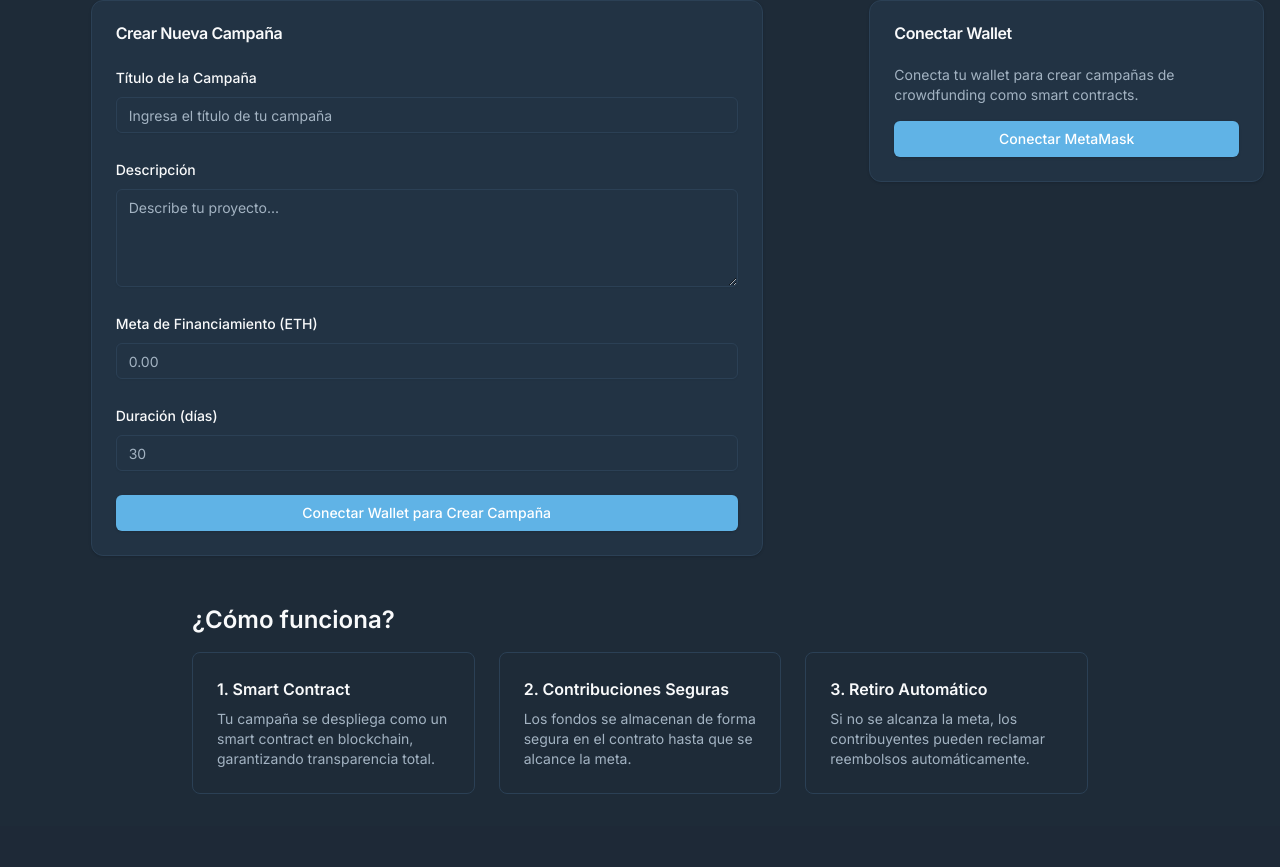
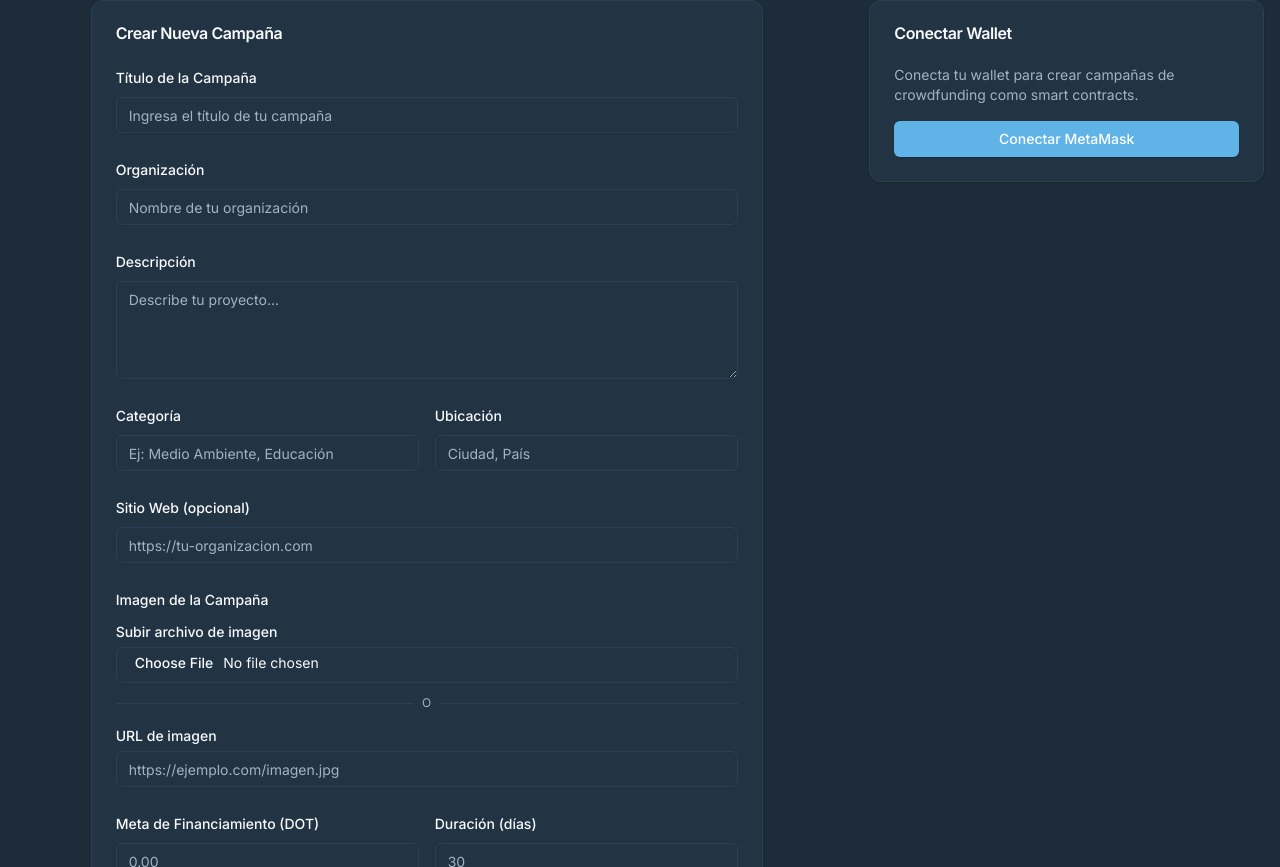
Before and after one commit to Tthenix/TrustblockNerdConf, a Next.js app: page /campaigns/create in a window 1280 px wide. Shown: the part 213-1080 px from the top of the page. Built offline with nearby package versions, Linux system fonts and the light colour scheme.

Commit message:
Enhance campaign management: integrate localStorage for campaign retrieval and add organization field in campaign creation form

```diff
--- a/app/campaigns/[id]/page.tsx
+++ b/app/campaigns/[id]/page.tsx
@@ -64,8 +64,10 @@ export default function CampaignDetailPage() {
   const campaignId = params?.id as string;
   const [campaign, setCampaign] = useState<Campaign | null>(null);
   const [isLoading, setIsLoading] = useState(true);
+  useEffect(() => {
+    // Obtener campañas del localStorage
+    const savedCampaigns = JSON.parse(localStorage.getItem("campaigns") || "[]");
 
-  useEffect(() => {
     // Datos de campañas (en una implementación real, estos vendrían de una API o blockchain)
     const campaignsData: Campaign[] = [
       {
@@ -359,12 +361,14 @@ export default function CampaignDetailPage() {
             to: "Imprenta Sostenible",
             status: "completed",
           }
-        ],
-      },
+        ],      },
       // Aquí irían las demás campañas...
     ];
 
-    const campaign = campaignsData.find((c) => c.id === campaignId) || campaignsData[0];
+    // Combinar campañas hardcodeadas con las guardadas en localStorage
+    const allCampaigns = [...savedCampaigns, ...campaignsData];
+
+    const campaign = allCampaigns.find((c) => c.id === campaignId) || campaignsData[0];
     setCampaign(campaign);
     setIsLoading(false);
   }, [campaignId]);
--- a/app/page.tsx
+++ b/app/page.tsx
@@ -1,6 +1,7 @@
 "use client";
 
 import Link from "next/link";
+import { useEffect, useState } from "react";
 import { Button } from "@/components/ui/button";
 import { ArrowRight, Shield, Users, Wallet, LineChart } from "lucide-react";
 import { HeroSection } from "@/components/hero-section";
@@ -8,7 +9,9 @@ import { FeatureCard } from "@/components/feature-card";
 import { CampaignCard } from "@/components/campaign-card";
 
 export default function Home() {
-  // Datos de ejemplo para campañas destacadas
+  const [allCampaigns, setAllCampaigns] = useState<any[]>([]);
+  const loadCampaigns = () => {
+    // Datos de ejemplo hardcodeados
     const featuredCampaigns = [
       {
         id: "0",
@@ -60,6 +63,41 @@ export default function Home() {
         image: "/img/campana/Educación Digital Inclusiva.jpg",
       },
     ];
+
+    // Obtener campañas del localStorage
+    const savedCampaigns = JSON.parse(localStorage.getItem("campaigns") || "[]");
+
+    // Combinar campañas guardadas primero (más recientes) con las hardcodeadas
+    const combinedCampaigns = [...savedCampaigns, ...featuredCampaigns];
+
+    // Tomar solo las primeras 6 para mostrar en el home
+    setAllCampaigns(combinedCampaigns.slice(0, 6));
+  };
+
+  useEffect(() => {
+    loadCampaigns();
+
+    // Escuchar cambios en localStorage para actualizar automáticamente
+    const handleStorageChange = (e: StorageEvent) => {
+      if (e.key === 'campaigns') {
+        loadCampaigns();
+      }
+    };
+
+    // Escuchar eventos de storage para cambios desde otras pestañas
+    window.addEventListener('storage', handleStorageChange);
+
+    // Escuchar evento customizado para cambios en la misma pestaña
+    const handleCustomStorageChange = () => {
+      loadCampaigns();
+    };
+    window.addEventListener('campaignsUpdated', handleCustomStorageChange);
+
+    return () => {
+      window.removeEventListener('storage', handleStorageChange);
+      window.removeEventListener('campaignsUpdated', handleCustomStorageChange);
+    };
+  }, []);
 
   return (
     <main className="flex min-h-screen flex-col">
@@ -114,9 +152,8 @@ export default function Home() {
                 Ver todas <ArrowRight className="h-4 w-4" />
               </Button>
             </Link>
-          </div>
-          <div className="grid grid-cols-1 md:grid-cols-2 lg:grid-cols-3 gap-8">
-            {featuredCampaigns.map((campaign) => (
+          </div>          <div className="grid grid-cols-1 md:grid-cols-2 lg:grid-cols-3 gap-8">
+            {allCampaigns.map((campaign) => (
               <CampaignCard key={campaign.id} campaign={campaign} />
             ))}
           </div>
--- a/components/campaigns/create-campaign-form.tsx
+++ b/components/campaigns/create-campaign-form.tsx
@@ -11,13 +11,30 @@ import { Label } from "@/components/ui/label";
 
 export function CreateCampaignForm() {
   const [title, setTitle] = useState("");
+  const [organization, setOrganization] = useState("");
   const [description, setDescription] = useState("");
   const [targetAmount, setTargetAmount] = useState("");
   const [duration, setDuration] = useState("");
+  const [category, setCategory] = useState("");
+  const [location, setLocation] = useState("");  const [website, setWebsite] = useState("");  const [image, setImage] = useState("");
+  const [imageFile, setImageFile] = useState<File | null>(null);
   const [isLoading, setIsLoading] = useState(false);
-
   const { createCampaign, isConnected } = useContracts();
   const { connectWallet, account } = useWeb3();
+  const handleImageFileChange = (e: React.ChangeEvent<HTMLInputElement>) => {
+    const file = e.target.files?.[0];
+    if (file) {
+      setImageFile(file);
+
+      // Convertir la imagen a base64 para almacenarla
+      const reader = new FileReader();
+      reader.onload = (e) => {
+        const base64String = e.target?.result as string;
+        setImage(base64String);
+      };
+      reader.readAsDataURL(file);
+    }
+  };
 
   const handleSubmit = async (e: React.FormEvent) => {
     e.preventDefault();
@@ -39,15 +56,79 @@ export function CreateCampaignForm() {
         description,
         targetAmount,
         parseInt(duration)
+      );      // Generar un id único para la campaña
+      const campaigns = JSON.parse(localStorage.getItem("campaigns") || "[]");
+      // Generar ID único considerando que las campañas hardcodeadas van del 0 al 9
+      const maxId = Math.max(
+        ...campaigns.map((c: any) => parseInt(c.id) || 0),
+        9 // Las campañas hardcodeadas usan IDs del 0-9
       );
+      const newId = (maxId + 1).toString();
 
-      alert(`¡Campaña creada exitosamente! 🎉\n\nHash de transacción: ${txHash}\n\nTu campaña ahora es un smart contract en la blockchain.`);
+      // Crear la campaña con todos los campos necesarios
+      const newCampaign = {
+        id: newId,
+        title,
+        organization: organization || "Organización Desconocida",
+        description,
+        raised: 0,
+        goal: Number(targetAmount),
+        backers: 0,
+        daysLeft: Number(duration),
+        image: image || "/api/placeholder/600/400", // Imagen proporcionada o por defecto
+        featured: false,
+        verified: false,
+        category: category || "Sin Categoría",
+        location: location || "Ubicación no especificada",
+        website: website || "",
+        txHash,
+        createdAt: new Date().toISOString(),
+        account,
+        rewards: [
+          {
+            id: "1",
+            title: "Certificado Digital",
+            description: "NFT que certifica tu contribución a la campaña",
+            minDonation: 10,
+            claimed: 0,
+          },
+          {
+            id: "2",
+            title: "Donante Destacado",
+            description: "Reconocimiento en el informe final de la campaña y certificado especial",
+            minDonation: 100,
+            claimed: 0,
+          },
+          {
+            id: "3",
+            title: "Patrocinador Oficial",
+            description: "Reconocimiento prominente, certificado especial y participación en el evento de cierre",
+            minDonation: 500,
+            claimed: 0,
+          },
+        ],
+        updates: [],
+        transactions: [],
+      };      campaigns.push(newCampaign);
+      localStorage.setItem("campaigns", JSON.stringify(campaigns));
 
-      // Limpiar formulario
+      // Disparar evento para actualizar la UI
+      window.dispatchEvent(new CustomEvent('campaignsUpdated'));
+
+      alert(`¡Campaña creada exitosamente! 🎉\n\nHash de transacción: ${txHash}\n\nTu campaña ahora es un smart contract en la blockchain.`);      // Limpiar formulario
       setTitle("");
+      setOrganization("");
       setDescription("");
       setTargetAmount("");
       setDuration("");
+      setCategory("");
+      setLocation("");
+      setWebsite("");
+      setImage("");
+      setImageFile(null);
+      // Limpiar el input file
+      const fileInput = document.getElementById('imageFile') as HTMLInputElement;
+      if (fileInput) fileInput.value = '';
     } catch (error: any) {
       console.error("Error:", error);
 
@@ -73,8 +154,7 @@ export function CreateCampaignForm() {
         <CardTitle>Crear Nueva Campaña</CardTitle>
       </CardHeader>
       <CardContent>
-        <form onSubmit={handleSubmit} className="space-y-6">
-          <div className="space-y-2">
+        <form onSubmit={handleSubmit} className="space-y-6">          <div className="space-y-2">
             <Label htmlFor="title">Título de la Campaña</Label>
             <Input
               id="title"
@@ -82,6 +162,16 @@ export function CreateCampaignForm() {
               onChange={(e) => setTitle(e.target.value)}
               placeholder="Ingresa el título de tu campaña"
               required
+            />
+          </div>
+
+          <div className="space-y-2">
+            <Label htmlFor="organization">Organización</Label>
+            <Input
+              id="organization"
+              value={organization}
+              onChange={(e) => setOrganization(e.target.value)}
+              placeholder="Nombre de tu organización"
             />
           </div>
 
@@ -97,8 +187,106 @@ export function CreateCampaignForm() {
             />
           </div>
 
+          <div className="grid grid-cols-2 gap-4">
             <div className="space-y-2">
-            <Label htmlFor="targetAmount">Meta de Financiamiento (ETH)</Label>
+              <Label htmlFor="category">Categoría</Label>
+              <Input
+                id="category"
+                value={category}
+                onChange={(e) => setCategory(e.target.value)}
+                placeholder="Ej: Medio Ambiente, Educación"
+              />
+            </div>
+            <div className="space-y-2">
+              <Label htmlFor="location">Ubicación</Label>
+              <Input
+                id="location"
+                value={location}
+                onChange={(e) => setLocation(e.target.value)}
+                placeholder="Ciudad, País"
+              />
+            </div>
+          </div>          <div className="space-y-2">
+            <Label htmlFor="website">Sitio Web (opcional)</Label>
+            <Input
+              id="website"
+              type="url"
+              value={website}
+              onChange={(e) => setWebsite(e.target.value)}
+              placeholder="https://tu-organizacion.com"
+            />
+          </div>          <div className="space-y-4">
+            <div className="space-y-2">
+              <Label htmlFor="image">Imagen de la Campaña</Label>
+              <div className="space-y-3">
+                <div>
+                  <Label htmlFor="imageFile" className="text-sm font-medium">Subir archivo de imagen</Label>
+                  <Input
+                    id="imageFile"
+                    type="file"
+                    accept="image/*"
+                    onChange={handleImageFileChange}
+                    className="mt-1"
+                  />
+                </div>
+                <div className="flex items-center space-x-2">
+                  <div className="flex-1 h-px bg-border"></div>
+                  <span className="text-xs text-muted-foreground">O</span>
+                  <div className="flex-1 h-px bg-border"></div>
+                </div>
+                <div>
+                  <Label htmlFor="imageUrl" className="text-sm font-medium">URL de imagen</Label>
+                  <Input
+                    id="imageUrl"
+                    type="url"
+                    value={imageFile ? "" : image}
+                    onChange={(e) => {
+                      if (!imageFile) {
+                        setImage(e.target.value);
+                      }
+                    }}
+                    placeholder="https://ejemplo.com/imagen.jpg"
+                    disabled={!!imageFile}
+                    className="mt-1"
+                  />
+                </div>
+              </div>
+              {image && (
+                <div className="mt-3">
+                  <p className="text-sm text-muted-foreground mb-2">Vista previa:</p>
+                  <img
+                    src={image}
+                    alt="Vista previa"
+                    className="w-full max-w-md h-48 object-cover rounded-lg border"
+                    onError={(e) => {
+                      (e.target as HTMLImageElement).style.display = 'none';
+                    }}
+                  />
+                  {imageFile && (
+                    <Button
+                      type="button"
+                      variant="outline"
+                      size="sm"
+                      className="mt-2"
+                      onClick={() => {
+                        setImageFile(null);
+                        setImage("");
+                        // Limpiar el input file
+                        const fileInput = document.getElementById('imageFile') as HTMLInputElement;
+                        if (fileInput) fileInput.value = '';
+                      }}
+                    >
+                      Quitar imagen
+                    </Button>
+                  )}
+                </div>
+              )}
+            </div>
+          </div>
+
+          <div className="grid grid-cols-2 gap-4">
+            <div className="space-y-2">
+              <Label htmlFor="targetAmount">Meta de Financiamiento (DOT)</Label>
               <Input
                 id="targetAmount"
                 type="number"
@@ -109,7 +297,6 @@ export function CreateCampaignForm() {
                 required
               />
             </div>
-
             <div className="space-y-2">
               <Label htmlFor="duration">Duración (días)</Label>
               <Input
@@ -120,6 +307,7 @@ export function CreateCampaignForm() {
                 placeholder="30"
                 required
               />
+            </div>
           </div>
 
           {!isConnected ? (
```
Lines whose indentation alone changed are shown as unchanged.
